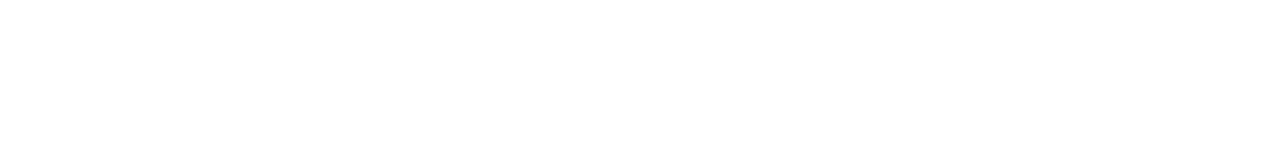
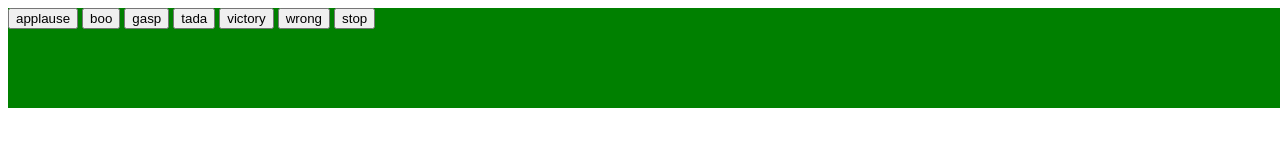
Before and after one commit to acciojob/Soundbar-Amish2417, a website: page main.html in a window 1280 px wide. Drawn offline with Linux system fonts and the light colour scheme.

Commit message:
created a submission

```diff
--- a/main.html
+++ b/main.html
@@ -8,6 +8,15 @@
 
 <body>
 	<!-- the entire body must be written by student -->
+	<div id="button-container">
+	<button id="buttons1" class="btn">applause</button>
+	<button id="buttons2" class="btn">boo</button>
+	<button id="buttons3" class="btn">gasp</button>
+	<button id="buttons4" class="btn">tada</button>
+	<button id="buttons5" class="btn">victory</button>
+	<button id="buttons6" class="btn">wrong</button>
+	<button id="buttons7" class="stop">stop</button>
+	</div>
     <script type="text/javascript" src="./script.js">
 </script>
 
--- a/styles.css
+++ b/styles.css
@@ -1 +1,7 @@
 /*  your css code here. If applicable */
+#button-container{
+	width: 100vw;
+	height: 100px;
+	background-color: green;
+	justify-content: space-evenly;
+}
```
